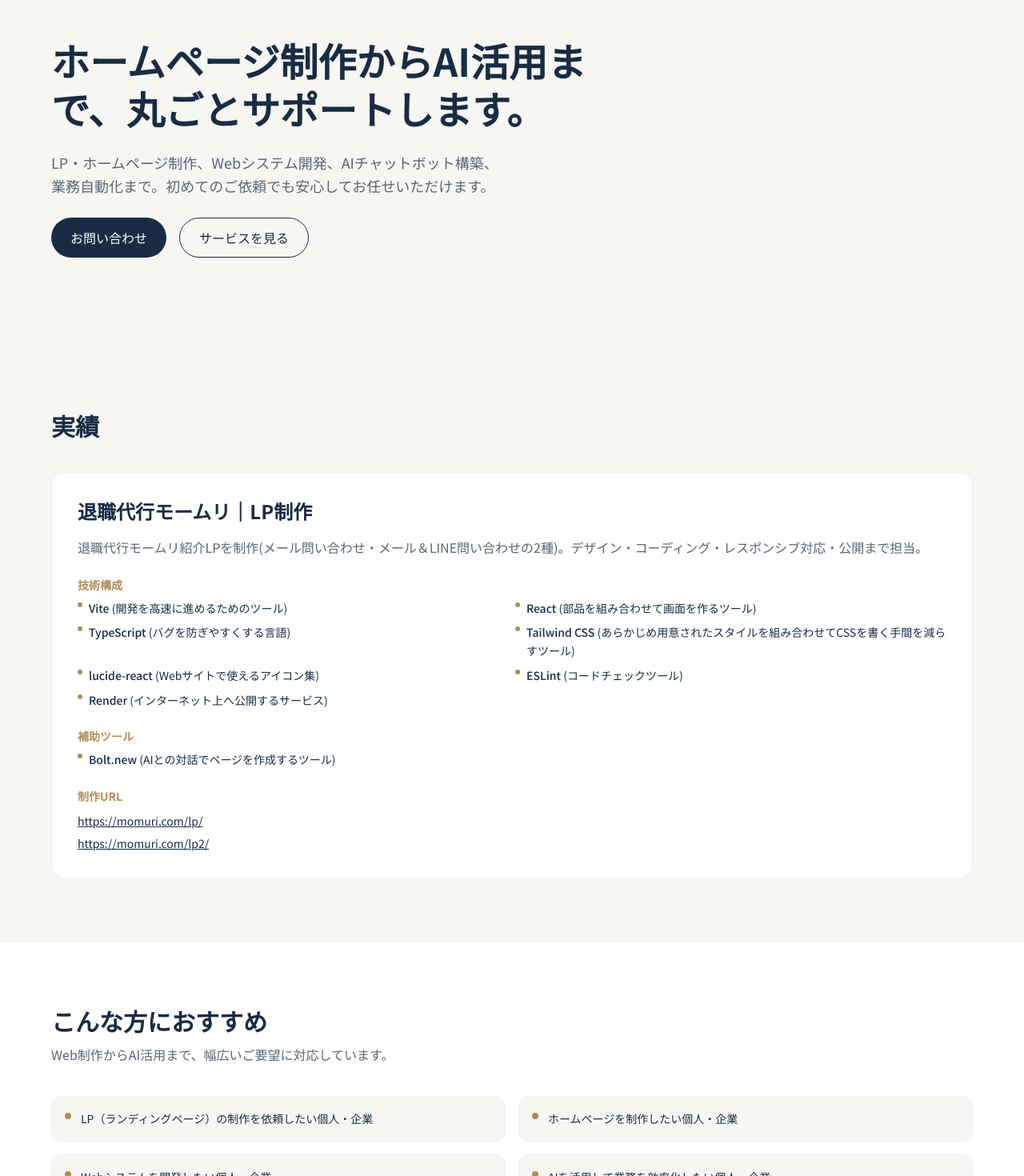
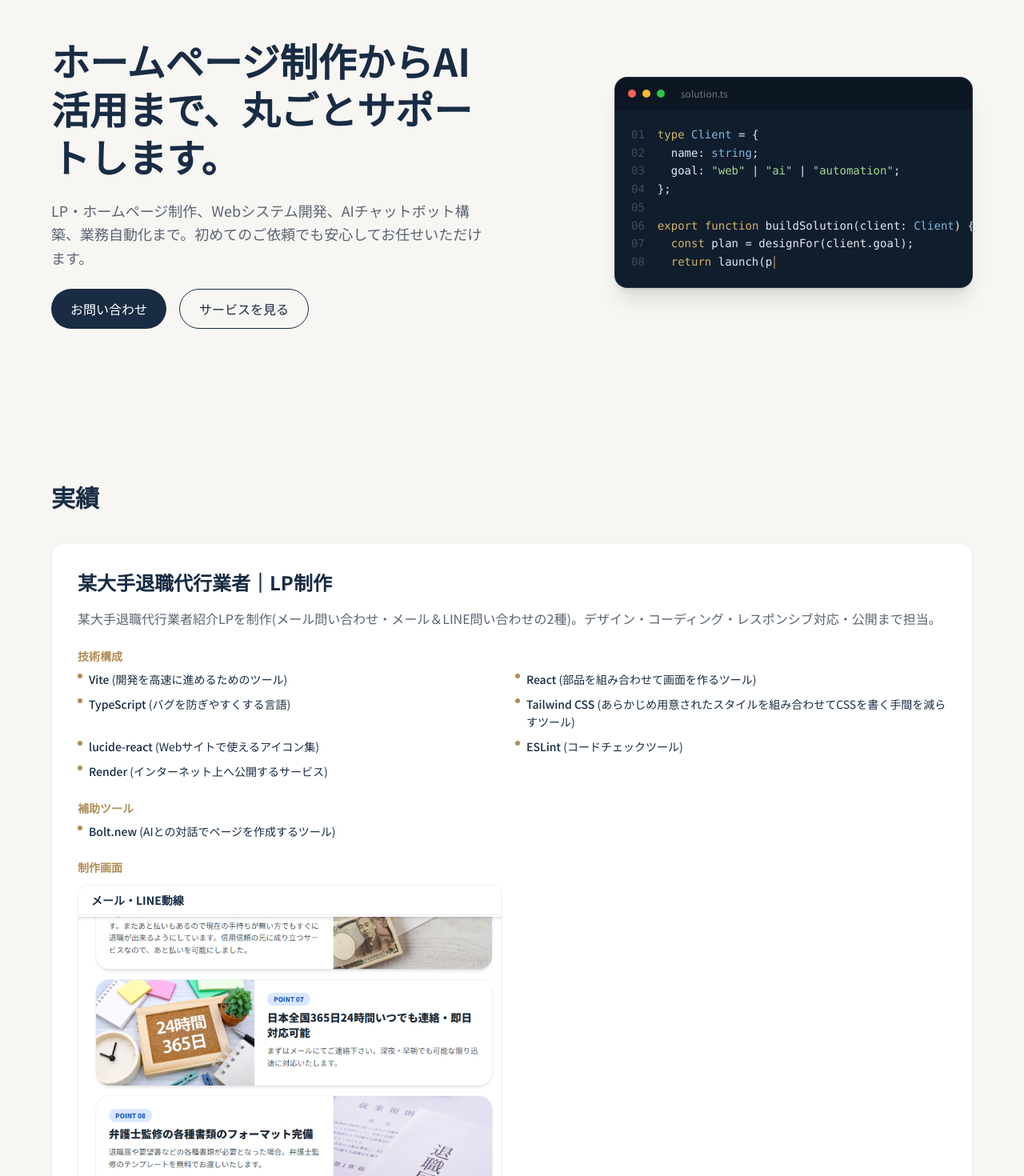
Before and after one commit to atsusagi111-dot/portfolio, a Next.js app: page / in a window 1280 px wide. Shown: the part 140-1610 px from the top of the page at 80% size. Built offline with nearby package versions, Linux system fonts and the light colour scheme.

Commit message:
Auto-commit: update 2026-08-02 17:16:16

```diff
--- a/components/sections/Achievements.tsx
+++ b/components/sections/Achievements.tsx
@@ -1,5 +1,6 @@
 "use client";
 
+import Image from "next/image";
 import { Section } from "@/components/layout/Section";
 import { useTranslations } from "@/components/i18n/LanguageProvider";
 import type { TechItem } from "@/lib/i18n/translations";
@@ -55,23 +56,32 @@ export function Achievements() {
               </>
             )}
 
-            <h4 className="mt-6 text-sm font-semibold text-gold">
-              {t.achievementsSection.urlLabel}
-            </h4>
-            <ul className="mt-2 flex flex-col gap-1">
-              {item.urls.map((url) => (
-                <li key={url}>
-                  <a
-                    href={url}
-                    target="_blank"
-                    rel="noopener noreferrer"
-                    className="text-sm break-all text-navy underline hover:text-navy-700"
-                  >
-                    {url}
-                  </a>
-                </li>
-              ))}
-            </ul>
+            {item.screenshots.length > 0 && (
+              <>
+                <h4 className="mt-6 text-sm font-semibold text-gold">
+                  {t.achievementsSection.screenshotsLabel}
+                </h4>
+                <div className="mt-3 grid grid-cols-1 gap-6 sm:grid-cols-2">
+                  {item.screenshots.map((shot) => (
+                    <figure
+                      key={shot.label}
+                      className="overflow-hidden rounded-xl border border-navy-50 bg-surface"
+                    >
+                      <figcaption className="border-b border-navy-50 bg-surface-card px-4 py-2 text-sm font-semibold text-ink">
+                        {shot.label}
+                      </figcaption>
+                      <Image
+                        src={shot.src}
+                        alt={shot.label}
+                        width={787}
+                        height={786}
+                        className="h-auto w-full"
+                      />
+                    </figure>
+                  ))}
+                </div>
+              </>
+            )}
           </article>
         ))}
       </div>
--- a/components/sections/Hero.tsx
+++ b/components/sections/Hero.tsx
@@ -1,6 +1,7 @@
 "use client";
 
 import { Button } from "@/components/ui/Button";
+import { CodeShowcase } from "@/components/ui/CodeShowcase";
 import { useTranslations } from "@/components/i18n/LanguageProvider";
 
 export function Hero() {
@@ -8,7 +9,8 @@ export function Hero() {
 
   return (
     <section className="px-4 py-20 sm:px-6 sm:py-28 lg:px-8">
-      <div className="mx-auto flex max-w-6xl flex-col items-start gap-6">
+      <div className="mx-auto grid max-w-6xl grid-cols-1 items-center gap-12 lg:grid-cols-2">
+        <div className="flex flex-col items-start gap-6">
           <h1 className="max-w-2xl text-3xl font-bold leading-tight text-ink sm:text-4xl lg:text-5xl">
             {t.hero.title}
           </h1>
@@ -24,6 +26,11 @@ export function Hero() {
             </Button>
           </div>
         </div>
+
+        <div className="flex justify-center lg:justify-end">
+          <CodeShowcase />
+        </div>
+      </div>
     </section>
   );
 }
--- /dev/null
+++ b/components/ui/CodeShowcase.tsx
@@ -0,0 +1,114 @@
+"use client";
+
+import { useEffect, useState, type ReactNode } from "react";
+import { usePrefersReducedMotion } from "@/lib/hooks/usePrefersReducedMotion";
+
+const SNIPPET = `type Client = {
+  name: string;
+  goal: "web" | "ai" | "automation";
+};
+
+export function buildSolution(client: Client) {
+  const plan = designFor(client.goal);
+  return launch(plan);
+}`;
+
+const TYPE_SPEED_MS = 35;
+const PAUSE_AFTER_MS = 1800;
+
+const KEYWORDS = ["export", "function", "return", "const", "type"];
+const TYPES = ["Client", "string"];
+
+function highlight(line: string): ReactNode[] {
+  const pattern = /("[^"]*"|\bexport\b|\bfunction\b|\breturn\b|\bconst\b|\btype\b|\bClient\b|\bstring\b)/g;
+  return line
+    .split(pattern)
+    .map((part, i) => {
+      if (!part) return null;
+      if (part.startsWith('"')) {
+        return (
+          <span key={i} className="text-[#9fd88f]">
+            {part}
+          </span>
+        );
+      }
+      if (KEYWORDS.includes(part)) {
+        return (
+          <span key={i} className="text-[#d4b46a]">
+            {part}
+          </span>
+        );
+      }
+      if (TYPES.includes(part)) {
+        return (
+          <span key={i} className="text-[#7fb8e0]">
+            {part}
+          </span>
+        );
+      }
+      return <span key={i}>{part}</span>;
+    })
+    .filter(Boolean);
+}
+
+export function CodeShowcase() {
+  const prefersReduced = usePrefersReducedMotion();
+  const [visibleCount, setVisibleCount] = useState(0);
+
+  useEffect(() => {
+    if (prefersReduced) {
+      return;
+    }
+
+    let index = 0;
+    let timer: ReturnType<typeof setTimeout>;
+
+    function tick() {
+      index += 1;
+      setVisibleCount(index);
+      if (index >= SNIPPET.length) {
+        timer = setTimeout(() => {
+          index = 0;
+          setVisibleCount(0);
+          timer = setTimeout(tick, TYPE_SPEED_MS);
+        }, PAUSE_AFTER_MS);
+      } else {
+        timer = setTimeout(tick, TYPE_SPEED_MS);
+      }
+    }
+
+    timer = setTimeout(tick, TYPE_SPEED_MS);
+    return () => clearTimeout(timer);
+  }, [prefersReduced]);
+
+  const effectiveCount = prefersReduced ? SNIPPET.length : visibleCount;
+  const lines = SNIPPET.slice(0, effectiveCount).split("\n");
+
+  return (
+    <div className="w-full max-w-md overflow-hidden rounded-2xl border border-white/10 bg-navy-700 shadow-xl">
+      <div className="flex items-center gap-2 bg-black/20 px-4 py-3">
+        <span className="h-2.5 w-2.5 rounded-full bg-[#ff5f57]" />
+        <span className="h-2.5 w-2.5 rounded-full bg-[#febc2e]" />
+        <span className="h-2.5 w-2.5 rounded-full bg-[#28c840]" />
+        <span className="ml-3 text-xs text-white/40">solution.ts</span>
+      </div>
+      <pre className="overflow-hidden px-5 py-5 text-left font-mono text-[13px] leading-relaxed sm:text-sm">
+        <code>
+          {lines.map((line, i) => (
+            <div key={i} className="flex">
+              <span className="mr-4 shrink-0 select-none text-white/20">
+                {String(i + 1).padStart(2, "0")}
+              </span>
+              <span className="text-slate-200">
+                {highlight(line)}
+                {i === lines.length - 1 && (
+                  <span className="ml-0.5 inline-block h-4 w-[2px] animate-pulse bg-gold align-middle" />
+                )}
+              </span>
+            </div>
+          ))}
+        </code>
+      </pre>
+    </div>
+  );
+}
--- /dev/null
+++ b/lib/hooks/usePrefersReducedMotion.ts
@@ -0,0 +1,21 @@
+"use client";
+
+import { useSyncExternalStore } from "react";
+
+function subscribe(callback: () => void) {
+  const mql = window.matchMedia("(prefers-reduced-motion: reduce)");
+  mql.addEventListener("change", callback);
+  return () => mql.removeEventListener("change", callback);
+}
+
+function getSnapshot() {
+  return window.matchMedia("(prefers-reduced-motion: reduce)").matches;
+}
+
+function getServerSnapshot() {
+  return false;
+}
+
+export function usePrefersReducedMotion() {
+  return useSyncExternalStore(subscribe, getSnapshot, getServerSnapshot);
+}
--- a/lib/i18n/translations.ts
+++ b/lib/i18n/translations.ts
@@ -25,13 +25,18 @@ export type TechItem = {
   note: string;
 };
 
+export type AchievementScreenshot = {
+  label: string;
+  src: string;
+};
+
 export type AchievementItem = {
   id: string;
   title: string;
   description: string;
   techStack: TechItem[];
   supportTools: TechItem[];
-  urls: string[];
+  screenshots: AchievementScreenshot[];
 };
 
 export type Translations = {
@@ -64,7 +69,7 @@ export type Translations = {
     title: string;
     techStackLabel: string;
     supportToolsLabel: string;
-    urlLabel: string;
+    screenshotsLabel: string;
   };
   achievements: AchievementItem[];
   contact: {
@@ -190,14 +195,14 @@ const ja: Translations = {
     title: "実績",
     techStackLabel: "技術構成",
     supportToolsLabel: "補助ツール",
-    urlLabel: "制作URL",
+    screenshotsLabel: "制作画面",
   },
   achievements: [
     {
-      id: "momuri-lp",
-      title: "退職代行モームリ｜LP制作",
+      id: "resignation-agency-lp",
+      title: "某大手退職代行業者｜LP制作",
       description:
-        "退職代行モームリ紹介LPを制作(メール問い合わせ・メール＆LINE問い合わせの2種)。デザイン・コーディング・レスポンシブ対応・公開まで担当。",
+        "某大手退職代行業者紹介LPを制作(メール問い合わせ・メール＆LINE問い合わせの2種)。デザイン・コーディング・レスポンシブ対応・公開まで担当。",
       techStack: [
         { name: "Vite", note: "開発を高速に進めるためのツール" },
         { name: "React", note: "部品を組み合わせて画面を作るツール" },
@@ -213,7 +218,12 @@ const ja: Translations = {
       supportTools: [
         { name: "Bolt.new", note: "AIとの対話でページを作成するツール" },
       ],
-      urls: ["https://momuri.com/lp/", "https://momuri.com/lp2/"],
+      screenshots: [
+        {
+          label: "メール・LINE動線",
+          src: "/achievements/lp-email-line-flow.png",
+        },
+      ],
     },
   ],
   contact: {
@@ -344,14 +354,14 @@ const en: Translations = {
     title: "Achievements",
     techStackLabel: "Tech Stack",
     supportToolsLabel: "Supporting Tools",
-    urlLabel: "Live URLs",
+    screenshotsLabel: "Screenshots",
   },
   achievements: [
     {
-      id: "momuri-lp",
-      title: "Moumuri Resignation Agency | Landing Page Production",
+      id: "resignation-agency-lp",
+      title: "Major Resignation Agency | Landing Page Production",
       description:
-        "Produced the introductory landing page for Moumuri, a resignation-proxy agency (two versions: email-only inquiries, and email + LINE inquiries). Handled design, coding, responsive support, and publishing.",
+        "Produced the introductory landing page for a major resignation-proxy agency (two versions: email-only inquiries, and email + LINE inquiries). Handled design, coding, responsive support, and publishing.",
       techStack: [
         { name: "Vite", note: "A tool for fast development" },
         { name: "React", note: "A tool for building UIs from reusable components" },
@@ -367,7 +377,12 @@ const en: Translations = {
       supportTools: [
         { name: "Bolt.new", note: "A tool for building pages through conversation with AI" },
       ],
-      urls: ["https://momuri.com/lp/", "https://momuri.com/lp2/"],
+      screenshots: [
+        {
+          label: "Email & LINE Flow",
+          src: "/achievements/lp-email-line-flow.png",
+        },
+      ],
     },
   ],
   contact: {
@@ -498,14 +513,14 @@ const es: Translations = {
     title: "Logros",
     techStackLabel: "Stack Tecnológico",
     supportToolsLabel: "Herramientas de Apoyo",
-    urlLabel: "URLs del Proyecto",
+    screenshotsLabel: "Capturas de Pantalla",
   },
   achievements: [
     {
-      id: "momuri-lp",
-      title: "Moumuri (Agencia de Renuncias) | Creación de Landing Page",
+      id: "resignation-agency-lp",
+      title: "Importante Agencia de Renuncias | Creación de Landing Page",
       description:
-        "Creación de la landing page de presentación de Moumuri, una agencia de renuncias (dos versiones: solo consultas por correo, y consultas por correo y LINE). Responsable del diseño, la programación, la adaptación responsiva y la publicación.",
+        "Creación de la landing page de presentación de una importante agencia de renuncias (dos versiones: solo consultas por correo, y consultas por correo y LINE). Responsable del diseño, la programación, la adaptación responsiva y la publicación.",
       techStack: [
         { name: "Vite", note: "Herramienta para un desarrollo más rápido" },
         { name: "React", note: "Herramienta para construir interfaces combinando componentes" },
@@ -521,7 +536,12 @@ const es: Translations = {
       supportTools: [
         { name: "Bolt.new", note: "Herramienta para crear páginas mediante conversación con IA" },
       ],
-      urls: ["https://momuri.com/lp/", "https://momuri.com/lp2/"],
+      screenshots: [
+        {
+          label: "Flujo por Correo y LINE",
+          src: "/achievements/lp-email-line-flow.png",
+        },
+      ],
     },
   ],
   contact: {
```
Also changed, not shown: components/ui/PageLoader.tsx (+2 -23 lines), public/achievements/lp-email-line-flow.png (added). Lines whose indentation alone changed are shown as unchanged.
